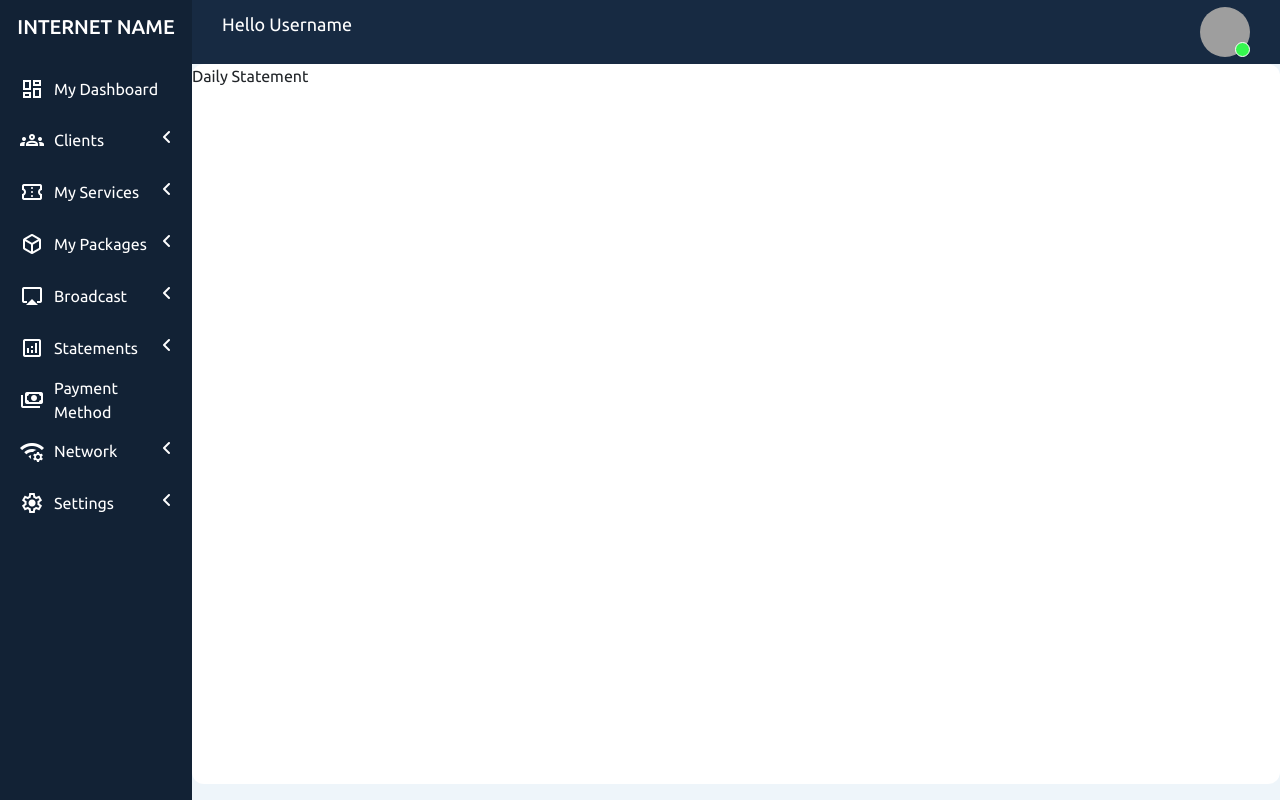
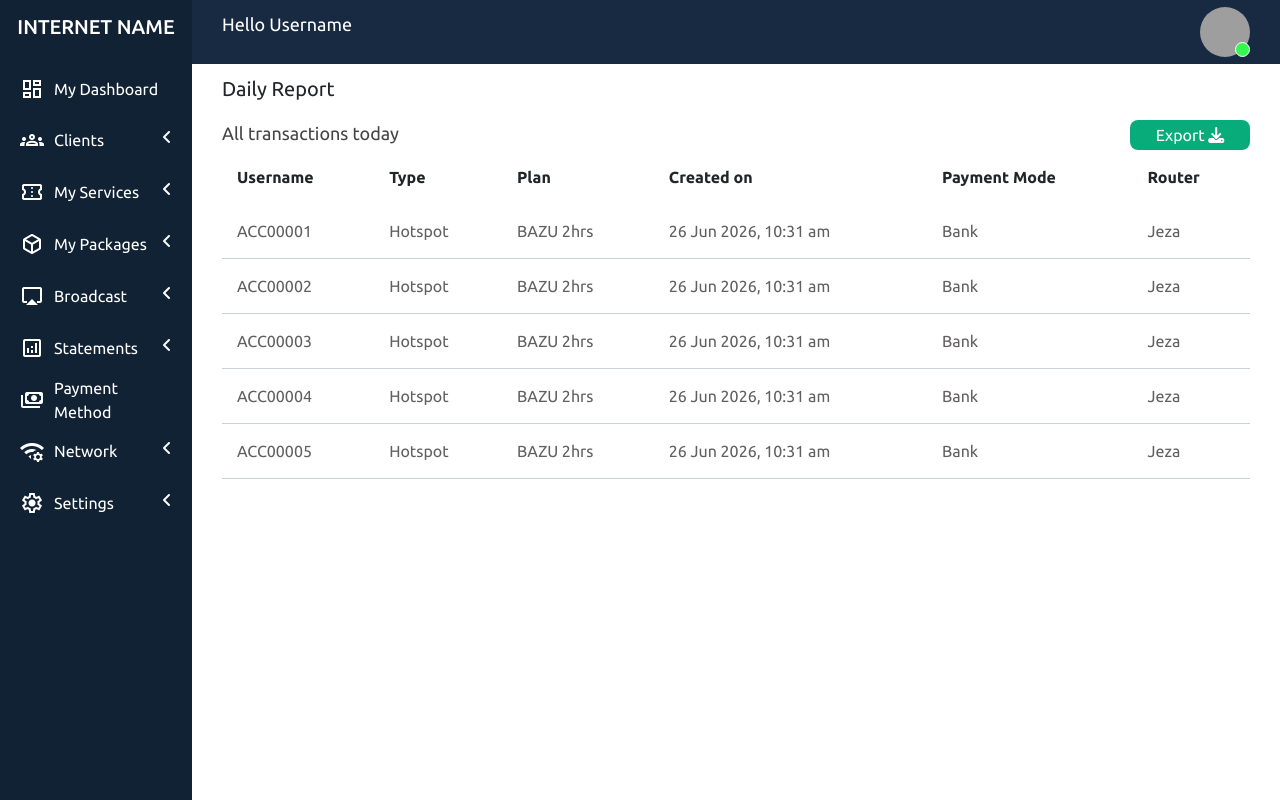
Before and after one commit to fidel208/Netizone, a React (Vite) app in the folder Frontend/: page /dashboard/daily-statement in a window 1280 px wide. Built offline with nearby package versions, Linux system fonts and the light colour scheme; grey boxes are pictures that could not be loaded; a web font is replaced by a local one.

Commit message:
statements

```diff
--- a/Frontend/src/sections/account/account.css
+++ b/Frontend/src/sections/account/account.css
@@ -3,7 +3,7 @@
   grid-template-columns: 45% 45%;
   grid-template-rows: 100%;
   padding: 0 50px;
-  height: 90%;
+  height: 92%;
   gap: 50px;
   background-color: white;
 }
--- a/Frontend/src/sections/broadcast/broadcast.css
+++ b/Frontend/src/sections/broadcast/broadcast.css
@@ -1,8 +1,7 @@
 .single-sms,
 .bulk-sms {
-  height: 90%;
+  height: 92%;
   background-color: white;
-  border-radius: 12px;
   padding: 10px 30px;
 }
 .single-sms > p,
--- a/Frontend/src/sections/clients/OnlineClients.jsx
+++ b/Frontend/src/sections/clients/OnlineClients.jsx
@@ -96,7 +96,7 @@ function OnlineClients() {
         <span id="online-clients-top">
           <p>Online Clients</p>
           <button>
-            Export<i className="fa-solid fa-download"></i>
+            Export <i className="fa-solid fa-download"></i>
           </button>
         </span>
         <span className="online-clients-table">
--- a/Frontend/src/sections/clients/clients.css
+++ b/Frontend/src/sections/clients/clients.css
@@ -1,8 +1,8 @@
 .online-clients {
   background-color: white;
-  height: 90%;
+  height: 92%;
   padding: 10px 30px;
-  border-radius: 12px;
+
   width: 100%;
   display: flex;
   flex-direction: column;
@@ -23,10 +23,6 @@
   background-color: rgb(8, 172, 123);
   border-radius: 8px;
   width: 120px;
-  display: flex;
-  gap: 10px;
-  align-items: center;
-  justify-content: center;
 }
 #online-clients-top > button:hover {
   background-color: rgb(7, 110, 79);
@@ -55,7 +51,7 @@
   flex-direction: column;
   padding: 10px 30px;
   background-color: white;
-  height: 90%;
+  height: 92%;
   border-radius: 12px;
 }
 .hotspot-clients > p {
--- a/Frontend/src/sections/packages/packages.css
+++ b/Frontend/src/sections/packages/packages.css
@@ -3,8 +3,7 @@
   flex-direction: column;
   padding: 10px 30px;
   background-color: white;
-  height: 90%;
-  border-radius: 12px;
+  height: 92%;
 }
 .hotspot-packages > p {
   font-size: 20px;
--- a/Frontend/src/sections/recharge/recharge.css
+++ b/Frontend/src/sections/recharge/recharge.css
@@ -1,8 +1,7 @@
 .recharge-client,
 .refill-client {
   background-color: white;
-  height: 90%;
-  border-radius: 12px;
+  height: 92%;
   padding: 10px 30px;
 }
 .recharge-client > p,
@@ -24,7 +23,7 @@
 }
 .recharge-client select,
 .refill-client select {
-  width: 70%;
+  width: 50%;
   height: 30px;
   border: solid 1px gray;
   outline: none;
@@ -93,7 +92,7 @@
 }
 .refill-client input {
   border: solid 1px gray;
-  width: 70%;
+  width: 50%;
   padding: 5px;
   font-size: 15px;
 }
--- a/Frontend/src/sections/statements/DailyStatement.jsx
+++ b/Frontend/src/sections/statements/DailyStatement.jsx
@@ -5,7 +5,114 @@ function DailyStatement() {
   return (
     <>
       <div className="daily-statement">
-        <p>Daily Statement</p>
+        <p>Daily Report</p>
+        <div className="report-top">
+          <p>All transactions today</p>
+          <button>
+            Export <i class="fa-solid fa-download"></i>
+          </button>
+        </div>
+        <div className="daily-report-table">
+          <table id="day-report-table">
+            <thead>
+              <tr>
+                <th>Username</th>
+                <th>Type</th>
+                <th>Plan</th>
+                <th>Created on</th>
+                <th>Payment Mode</th>
+                <th>Router</th>
+              </tr>
+            </thead>
+            <tbody>
+              <tr>
+                <td>ACC00001</td>
+                <td>Hotspot</td>
+                <td>BAZU 2hrs</td>
+                <td>
+                  {new Date().toLocaleString("en-GB", {
+                    day: "numeric",
+                    month: "short",
+                    year: "numeric",
+                    hour: "2-digit",
+                    minute: "2-digit",
+                    hour12: true,
+                  })}
+                </td>
+                <td>Bank</td>
+                <td>Jeza</td>
+              </tr>
+              <tr>
+                <td>ACC00002</td>
+                <td>Hotspot</td>
+                <td>BAZU 2hrs</td>
+                <td>
+                  {new Date().toLocaleString("en-GB", {
+                    day: "numeric",
+                    month: "short",
+                    year: "numeric",
+                    hour: "2-digit",
+                    minute: "2-digit",
+                    hour12: true,
+                  })}
+                </td>
+                <td>Bank</td>
+                <td>Jeza</td>
+              </tr>
+              <tr>
+                <td>ACC00003</td>
+                <td>Hotspot</td>
+                <td>BAZU 2hrs</td>
+                <td>
+                  {new Date().toLocaleString("en-GB", {
+                    day: "numeric",
+                    month: "short",
+                    year: "numeric",
+                    hour: "2-digit",
+                    minute: "2-digit",
+                    hour12: true,
+                  })}
+                </td>
+                <td>Bank</td>
+                <td>Jeza</td>
+              </tr>
+              <tr>
+                <td>ACC00004</td>
+                <td>Hotspot</td>
+                <td>BAZU 2hrs</td>
+                <td>
+                  {new Date().toLocaleString("en-GB", {
+                    day: "numeric",
+                    month: "short",
+                    year: "numeric",
+                    hour: "2-digit",
+                    minute: "2-digit",
+                    hour12: true,
+                  })}
+                </td>
+                <td>Bank</td>
+                <td>Jeza</td>
+              </tr>
+              <tr>
+                <td>ACC00005</td>
+                <td>Hotspot</td>
+                <td>BAZU 2hrs</td>
+                <td>
+                  {new Date().toLocaleString("en-GB", {
+                    day: "numeric",
+                    month: "short",
+                    year: "numeric",
+                    hour: "2-digit",
+                    minute: "2-digit",
+                    hour12: true,
+                  })}
+                </td>
+                <td>Bank</td>
+                <td>Jeza</td>
+              </tr>
+            </tbody>
+          </table>
+        </div>
       </div>
     </>
   );
--- a/Frontend/src/sections/statements/PeriodStatement.jsx
+++ b/Frontend/src/sections/statements/PeriodStatement.jsx
@@ -2,7 +2,32 @@ import React from "react";
 import "./statements.css";
 
 function PeriodStatement() {
-  return <div>PeriodStatement</div>;
+  return (
+    <>
+      <div className="period-statement">
+        <p>Period Report</p>
+        <form>
+          <div className="period-form-row">
+            <label htmlFor="period-from">From</label>
+            <input type="date" name="period-from" id="period-from" />
+          </div>
+          <div className="period-form-row">
+            <label htmlFor="period-to">To</label>
+            <input type="date" name="period-to" id="period-to" />
+          </div>
+          <div className="period-form-row">
+            <label htmlFor="period-type">Type</label>
+            <select name="period-type" id="period-type">
+              <option value="all-transactions">All transactions</option>
+              <option value="hotspot-transactions">Hotspot</option>
+              <option value="pppoe-transactions">PPPOE</option>
+            </select>
+          </div>
+          <button>Download CSV</button>
+        </form>
+      </div>
+    </>
+  );
 }
 
 export default PeriodStatement;
--- a/Frontend/src/sections/statements/statements.css
+++ b/Frontend/src/sections/statements/statements.css
@@ -1,6 +1,110 @@
 .daily-statement {
-  height: 90%;
+  height: 92%;
   width: 100%;
   background-color: white;
-  border-radius: 12px;
+  padding: 10px 30px;
 }
+.daily-statement p {
+  font-size: 20px;
+}
+.report-top {
+  display: flex;
+  flex-direction: row;
+  justify-content: space-between;
+}
+.report-top P {
+  font-size: 18px;
+  color: rgb(70, 68, 68);
+  margin: 0;
+}
+.report-top button {
+  border: none;
+  color: white;
+  outline: none;
+  background-color: rgb(8, 172, 123);
+  width: 120px;
+  height: 30px;
+  border-radius: 8px;
+}
+.report-top button:hover {
+  background-color: rgb(7, 110, 79);
+}
+.daily-report-table {
+  width: 100%;
+}
+#day-report-table {
+  width: 100%;
+  max-height: 100%;
+}
+#day-report-table th {
+  position: sticky;
+  top: 0;
+  z-index: 5;
+  padding: 15px;
+}
+#day-report-table td {
+  padding: 15px;
+  border-bottom: 1px solid #ccd1d6;
+  color: rgb(97, 95, 95);
+}
+
+.period-statement {
+  padding: 10px 30px;
+  background-color: white;
+  height: 92%;
+}
+.period-statement p {
+  font-size: 20px;
+}
+.period-form-row {
+  display: flex;
+  flex-direction: row;
+  gap: 10px;
+  margin-bottom: 18px;
+}
+.period-form-row > label:first-child {
+  width: 140px;
+  font-size: 15px;
+  font-weight: bold;
+  min-width: 140px;
+  color: black;
+  margin-bottom: 0;
+  text-align: center;
+}
+.period-form-row input {
+  width: 40%;
+  height: 30px;
+  border: solid 1px gray;
+  outline: none;
+  font-size: 15px;
+  padding: 5px;
+}
+.period-form-row input:focus {
+  border: solid 1px green;
+}
+.period-form-row select {
+  width: 40%;
+  height: 30px;
+  border: solid 1px gray;
+  outline: none;
+  font-size: 15px;
+  padding: 5px;
+}
+.period-form-row select:focus {
+  border: solid 1px green;
+}
+.period-statement button {
+  border: none;
+  outline: none;
+  margin-left: 140px;
+  height: 35px;
+  font-size: 15px;
+  border-radius: 8px;
+  max-width: 150px;
+  width: 100%;
+  color: white;
+  background-color: rgb(8, 172, 123);
+}
+.period-statement button:hover {
+  background-color: rgb(6, 97, 70);
+}
```
